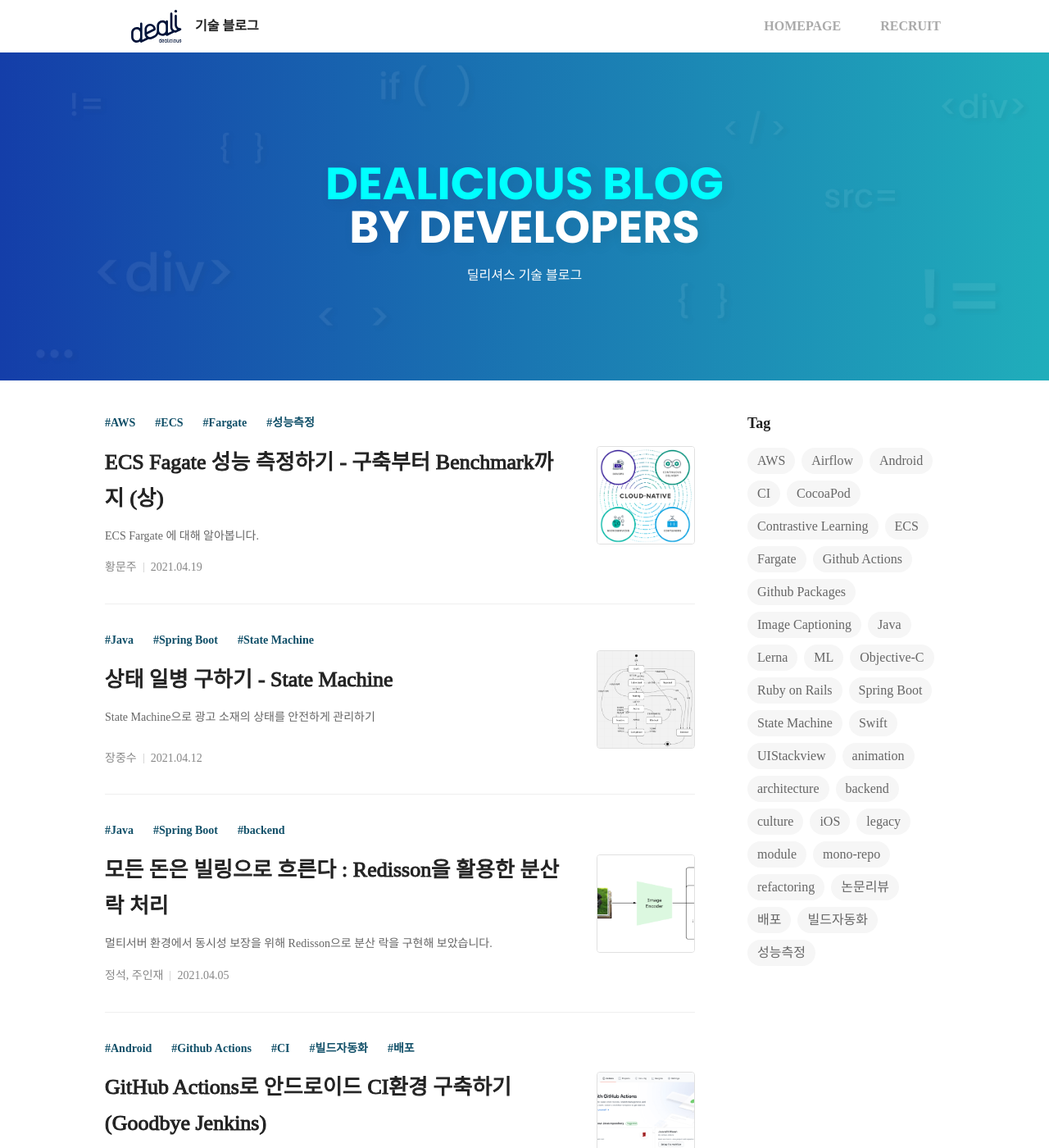
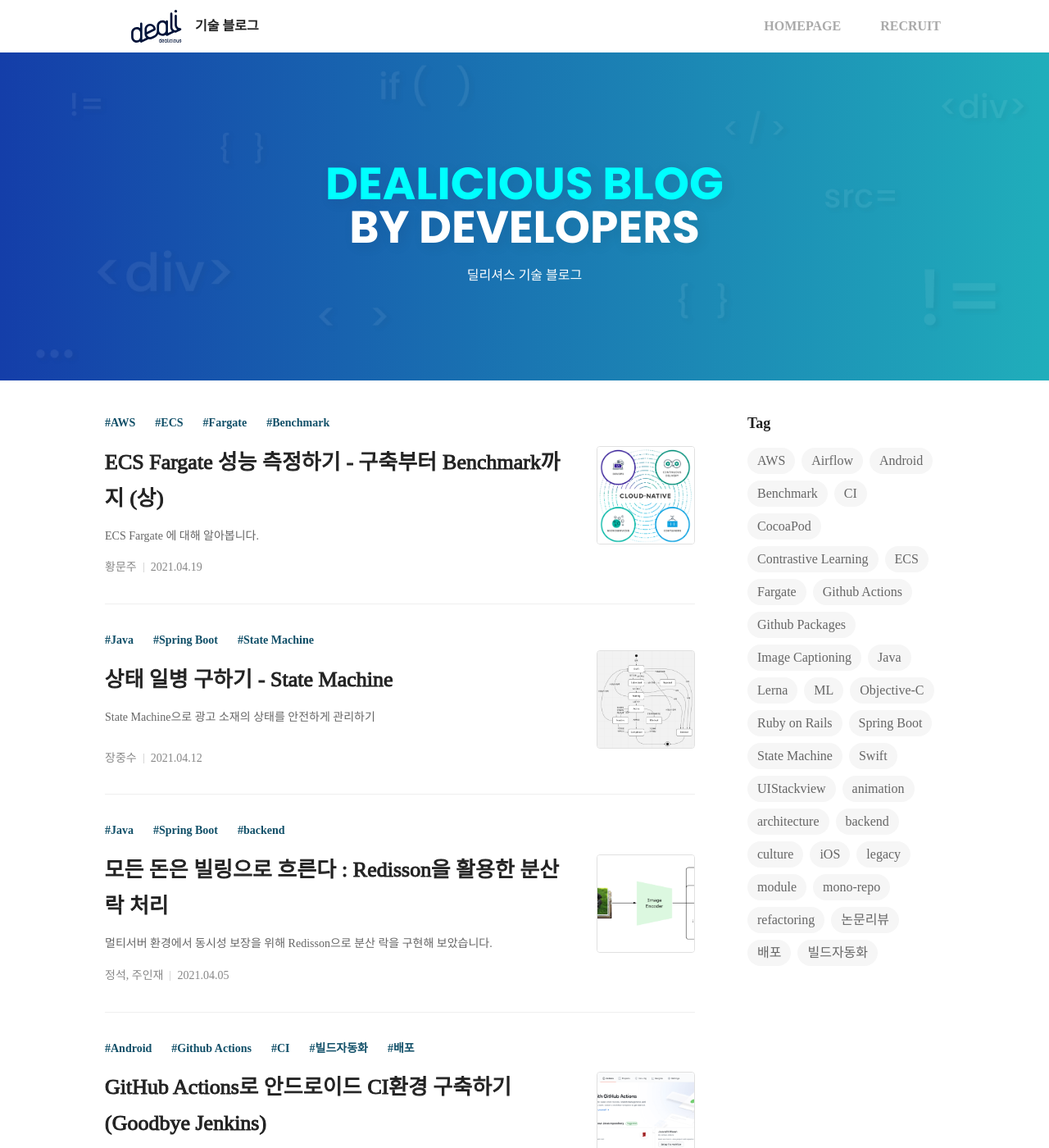
Before and after one commit to dealicious-inc/dealicious-inc.github.io, a Jekyll site: the page built from index.html, in a window 1280 px wide and 1400 px high. Shown: the whole window at 82% size. Built offline with Jekyll 4.4.1, drawn with Linux system fonts in a browser that asks for light colours; some web fonts are replaced; the list of posts is cut into pages by our own code.

Commit message:
문주님 포스트 제목, 태그 수정

```diff
--- a/_posts/2021-04-19-ecs-fargate-benchmark-01.md
+++ b/_posts/2021-04-19-ecs-fargate-benchmark-01.md
@@ -1,9 +1,9 @@
 ---
 layout: page
-title: ECS Fagate 성능 측정하기 - 구축부터 Benchmark까지 (상)
+title: ECS Fargate 성능 측정하기 - 구축부터 Benchmark까지 (상)
 writer: 황문주
 description: "ECS Fargate 에 대해 알아봅니다."
-tags: [AWS, ECS, Fargate, 성능측정]
+tags: [AWS, ECS, Fargate, Benchmark]
 thumbnail: 'posts/2020-12-28-ecs-fargate-benchmark-01.png'
 ---
 
--- a/tags/성능측정.md
+++ /dev/null
@@ -1,5 +0,0 @@
----
-layout: tag
-tag: 성능측정
-permalink: /tags/성능측정/
----
```
Also changed, not shown: tags/Benchmark.md (added, +5 -0 lines).
